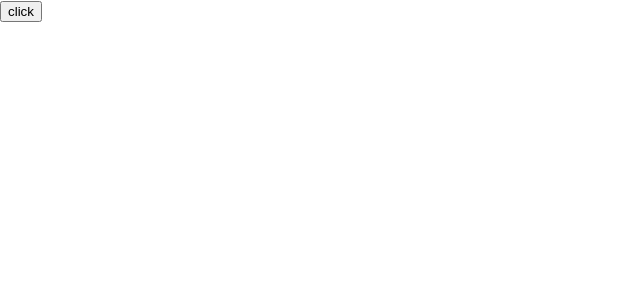
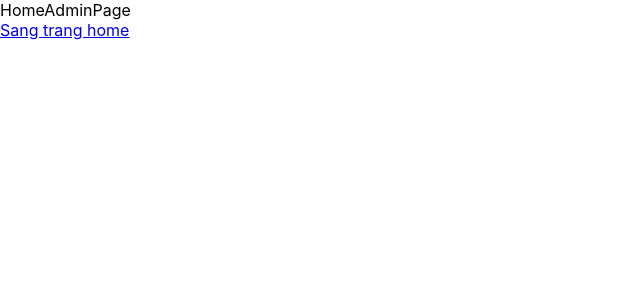
Before and after one commit to quanghuydz123/WebsiteMangaFE, a React (Create React App) app: page /admin in a window 1280 px wide. Shown: the top 300 px of the page, without its empty margins (0-640 px from the left). Built offline with nearby package versions, Linux system fonts and the light colour scheme.

Commit message:
test call api

```diff
--- a/package.json
+++ b/package.json
@@ -11,9 +11,13 @@
     "@types/react": "^18.3.5",
     "@types/react-dom": "^18.3.0",
     "axios": "^1.7.7",
+    "dotenv": "^16.4.5",
     "query-string": "^9.1.0",
     "react": "^18.3.1",
     "react-dom": "^18.3.1",
+    "react-icons": "^5.3.0",
+    "react-redux": "^9.1.2",
+    "react-router-dom": "^6.26.2",
     "react-scripts": "5.0.1",
     "typescript": "^4.9.5",
     "web-vitals": "^2.1.4"
--- a/src/App.tsx
+++ b/src/App.tsx
@@ -1,22 +1,27 @@
 import React from 'react';
 import './App.css';
 import userAPI from './apis/userApi';
+import { HomeAdminPage, HomeUserPage } from './pages';
+import { Route, Routes } from 'react-router-dom';
 
 function App() {
-  const handleCallApi = async ()=>{
-    const api = '/get-all'
-    try {
-      const res = await userAPI.HandleUser(api)
-      console.log("res",res)
-    } catch (error:any) {
-      const errorMessage = JSON.parse(error.message)
-      console.log("HomeScreen", errorMessage)
-    }
-  }
+  // const handleCallApi = async ()=>{
+  //   const api = '/get-all'
+  //   try {
+  //     const res = await userAPI.HandleUser(api)
+  //     console.log("res",res)
+  //   } catch (error:any) {
+  //     const errorMessage = JSON.parse(error.message)
+  //     console.log("HomeScreen", errorMessage)
+  //   }
+  // }
 
   return (
     <div>
-      <button onClick={()=>handleCallApi()}>click</button>
+      <Routes>
+          <Route path='/' element={<HomeUserPage />}/>
+          <Route path='/admin' element={<HomeAdminPage />}/>
+        </Routes>
     </div>
   );
 }
--- a/src/index.tsx
+++ b/src/index.tsx
@@ -3,14 +3,15 @@ import ReactDOM from 'react-dom/client';
 import './index.css';
 import App from './App';
 import reportWebVitals from './reportWebVitals';
+import { BrowserRouter } from 'react-router-dom';
 
 const root = ReactDOM.createRoot(
   document.getElementById('root') as HTMLElement
 );
 root.render(
-  <React.StrictMode>
+  <BrowserRouter>
     <App />
-  </React.StrictMode>
+  </BrowserRouter>
 );
 
 // If you want to start measuring performance in your app, pass a function
--- /dev/null
+++ b/src/pages/admin/HomeAdminPage.tsx
@@ -0,0 +1,15 @@
+import { Link } from "react-router-dom";
+
+const HomeAdminPage = () => {
+  return (
+    <div>
+      HomeAdminPage
+      <div>
+        <Link to={'/'}>Sang trang home</Link>
+      </div>
+
+    </div>
+  );
+}
+
+export default HomeAdminPage;
--- /dev/null
+++ b/src/pages/index.ts
@@ -0,0 +1,6 @@
+import HomeAdminPage from "./admin/HomeAdminPage"
+import HomeUserPage from "./user/HomeUserPage"
+export {
+    HomeUserPage,
+    HomeAdminPage
+}
--- /dev/null
+++ b/src/pages/user/HomeUserPage.tsx
@@ -0,0 +1,14 @@
+import { Link } from "react-router-dom";
+
+const HomeUserPage = () => {
+    return (
+        <div>
+            HomeUserPage
+            <div>
+                <Link to={'/'}>Sang trang home</Link>
+            </div>
+        </div>
+    );
+}
+
+export default HomeUserPage;
```
Also changed, not shown: src/constrants/color.ts (added, +17 -0 lines), 2 other files (tests, documents, lock files or other folders).
